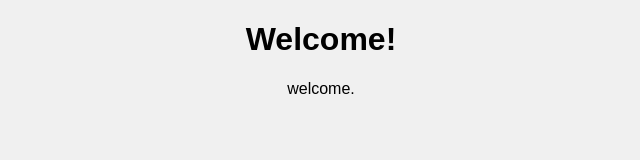
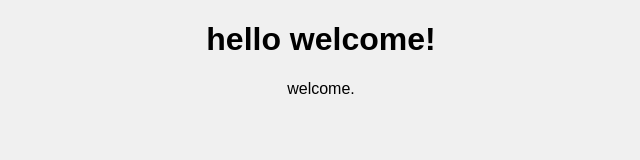
Before and after one commit to Pranav1194/Pivotchain-solutions-task, a plain HTML site: page index.html in a window 1280 px wide. Shown: the whole page, without its empty margins (319-959 px from the left). Drawn offline with Linux system fonts and the light colour scheme.

Commit message:
Update index.html

```diff
--- a/index.html
+++ b/index.html
@@ -5,7 +5,7 @@
     <link rel="stylesheet" href="styles.css">
 </head>
 <body>
-    <h1>Welcome!</h1>
+    <h1>hello welcome!</h1>
     <p>welcome.</p>
     <script src="script.js"></script>
 </body>
```
